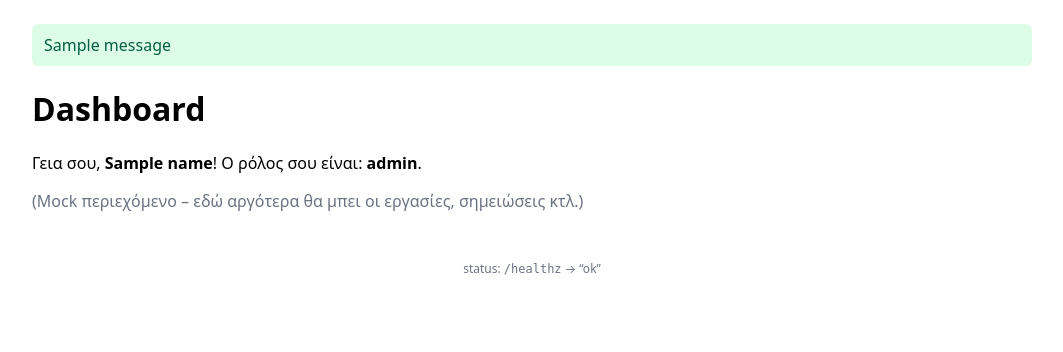
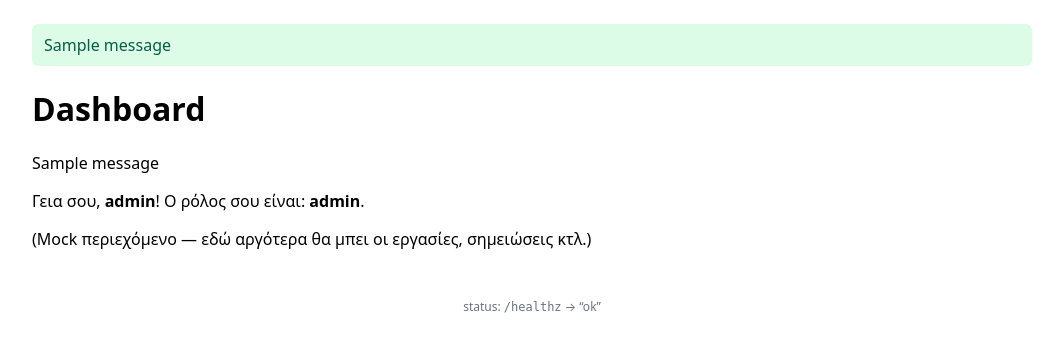
Before and after one commit to mariaarampatzaki8-hub/task-manager, a Flask app: template task_manager_linked/templates/dashboard.html in a window 1280 px wide. Shown: the part 46-398 px from the top of the page, without its empty margins (108-1171 px from the left). Run offline with Flask 3, Linux system fonts and the light colour scheme; tables that the repository leaves empty hold one stand-in row (values such as "Sample post"); the template is opened without the code that fills it: values that come from a table or form of the project are taken from there, most other values are stand-ins (such as "Sample title", 1, 10 or a date in 2020); one stand-in notice (Sample message) is shown.

Commit message:
Update dashboard.html

```diff
--- a/task_manager_linked/templates/dashboard.html
+++ b/task_manager_linked/templates/dashboard.html
@@ -1,10 +1,25 @@
 {% extends "base.html" %}
-{% block title %}Πίνακας{% endblock %}
+{% block title %}Dashboard{% endblock %}
+
 {% block content %}
-  <h1>Dashboard</h1>
-  <p>Γεια σου, <strong>{{ name }}</strong>! Ο ρόλος σου είναι: <strong>{{ role }}</strong>.</p>
+  <h1 class="title">Dashboard</h1>
 
-  <div class="muted">
-    (Mock περιεχόμενο – εδώ αργότερα θα μπει οι εργασίες, σημειώσεις κτλ.)
-  </div>
+  {% with messages = get_flashed_messages(with_categories=true) %}
+    {% if messages %}
+      {% for cat, msg in messages %}
+        <div class="notification is-{{ 'success' if cat=='success' else ('warning' if cat=='warning' else 'info') }}">
+          {{ msg }}
+        </div>
+      {% endfor %}
+    {% endif %}
+  {% endwith %}
+
+  <p>
+    Γεια σου, <strong>{{ user.username }}</strong>!
+    Ο ρόλος σου είναι: <strong>{{ role }}</strong>.
+  </p>
+
+  <p class="is-size-7 has-text-grey">
+    (Mock περιεχόμενο — εδώ αργότερα θα μπει οι εργασίες, σημειώσεις κτλ.)
+  </p>
 {% endblock %}
```
